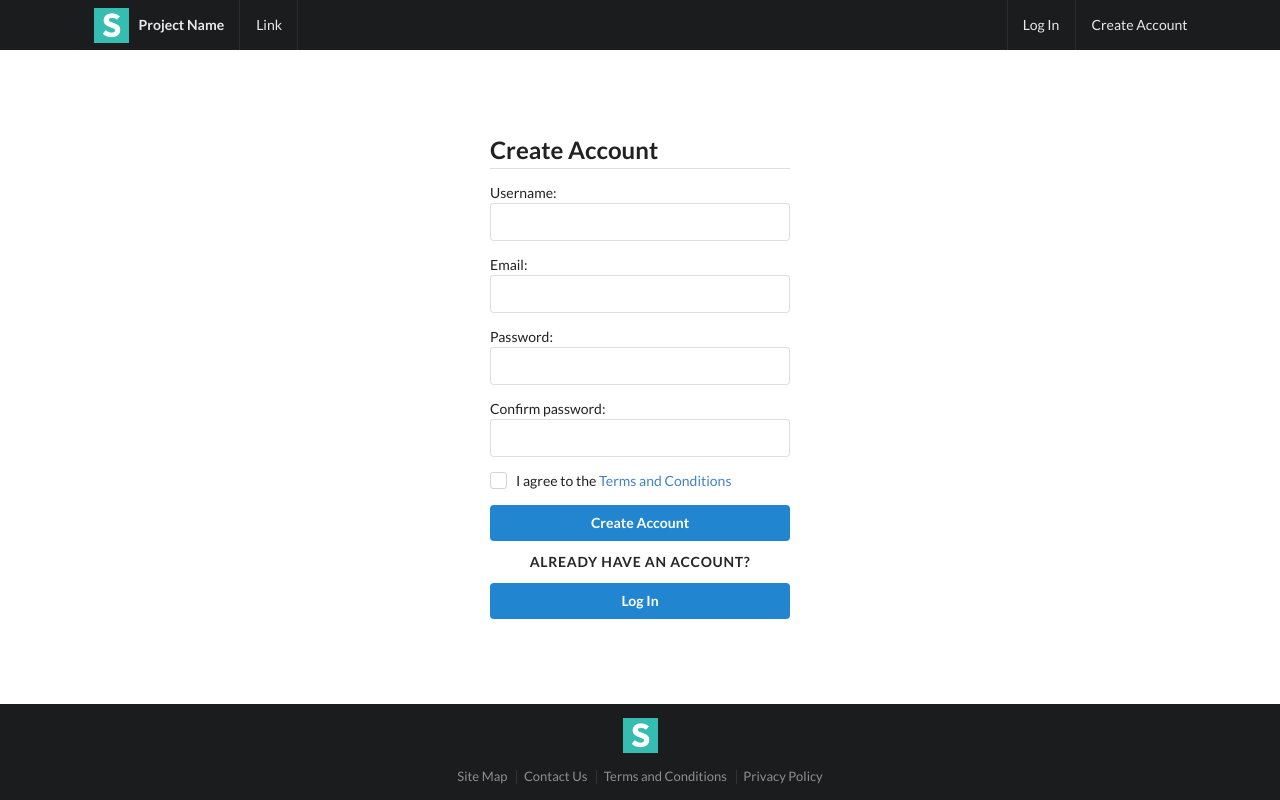
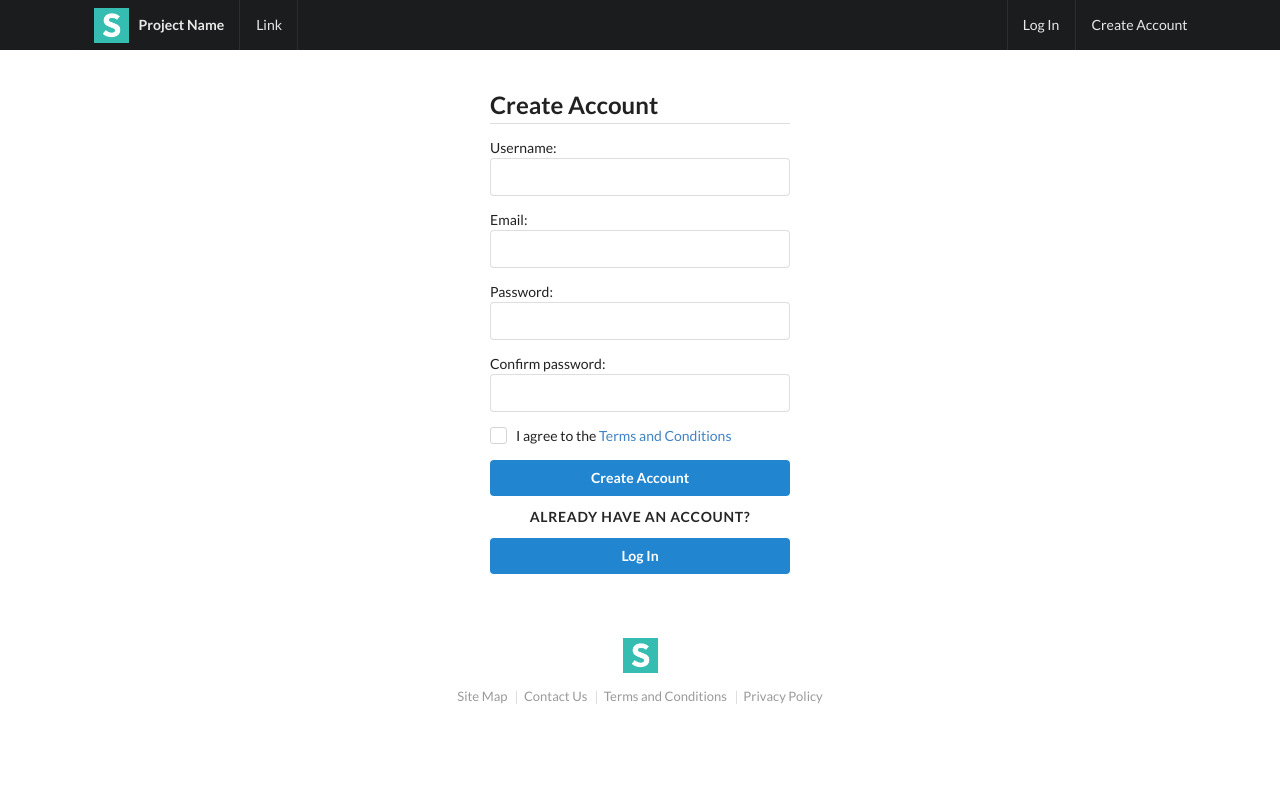
Before and after one commit to aleksef/django-gunicorn-nginx, a Django app: page /accounts/create/ in a window 1280 px wide. Run offline with Django 3.2, Linux system fonts and the light colour scheme; some libraries are stand-ins or nearby versions.

Commit message:
edit some margins

```diff
--- a/src/static/css/base.css
+++ b/src/static/css/base.css
@@ -28,16 +28,6 @@
     background: rgb(187, 187, 187);
 }
 
-body {
-    display: flex;
-    min-height: 100vh;
-    flex-direction: column;
-}
-
-content {
-    flex: 1;
-}
-
 #messages-container {
     width: 100%;
 }
--- a/src/static/css/footer.css
+++ b/src/static/css/footer.css
@@ -1,5 +1,4 @@
 footer {
-    padding-top: 10px;
-    padding-bottom: 10px;
-    margin-top: 10px;
+    border: none !important;
+    margin-top: 50px !important;
 }
--- a/src/static/css/header.css
+++ b/src/static/css/header.css
@@ -1,6 +1,6 @@
 header {
     height: 50px !important;
-    margin-bottom: 50px;
+    margin-bottom: 15px;
 }
 
 .ui.fixed.inverted.menu {
--- a/src/templates/base.html
+++ b/src/templates/base.html
@@ -38,7 +38,7 @@
         {% endblock %}
     </content>
 
-    <footer class="ui inverted vertical footer segment">
+    <footer class="ui vertical footer segment">
         {% include "footer.html" %}
     </footer>
 
--- a/src/templates/footer.html
+++ b/src/templates/footer.html
@@ -3,7 +3,7 @@
 
 <div class="ui center aligned container">
     <img src="{% static "images/logo.png" %}" class="ui centered mini image">
-    <div class="ui horizontal inverted small divided link list">
+    <div class="ui horizontal small divided link list">
         <a class="item" href="#">Site Map</a>
         <a class="item" href="#">Contact Us</a>
         <a class="item" href="#">Terms and Conditions</a>
```
